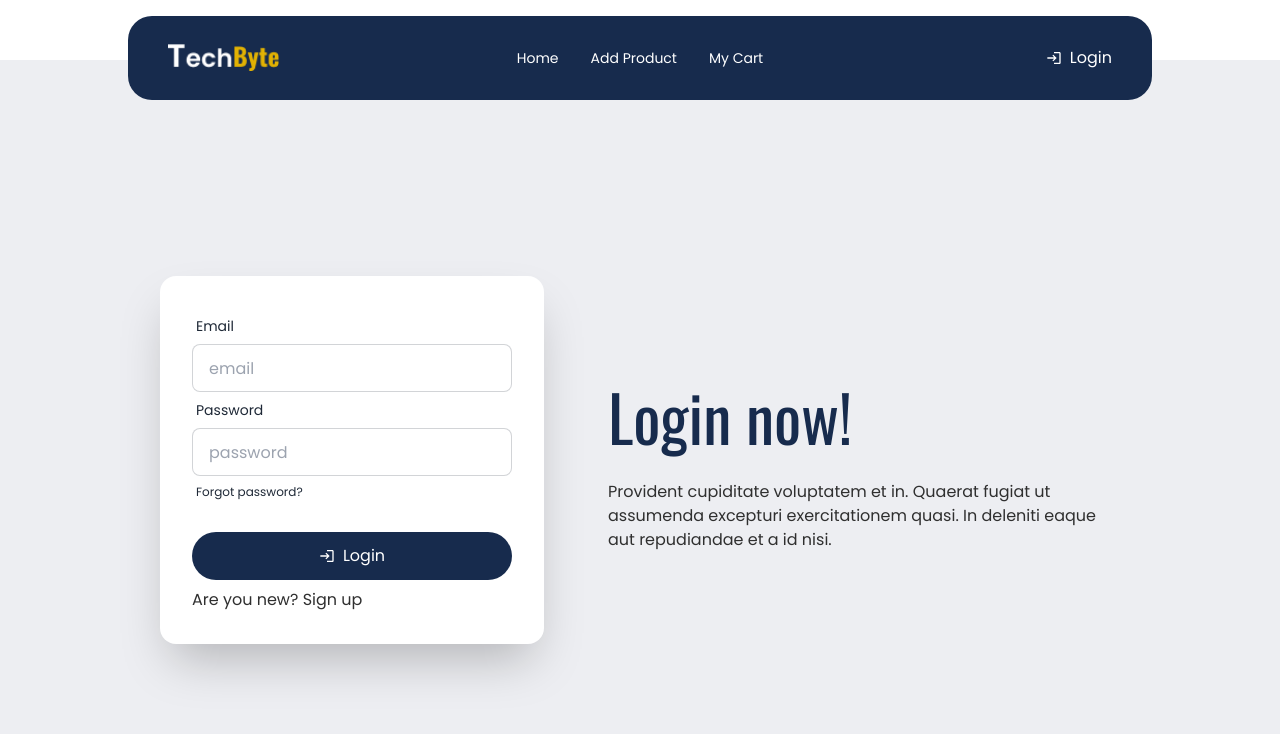
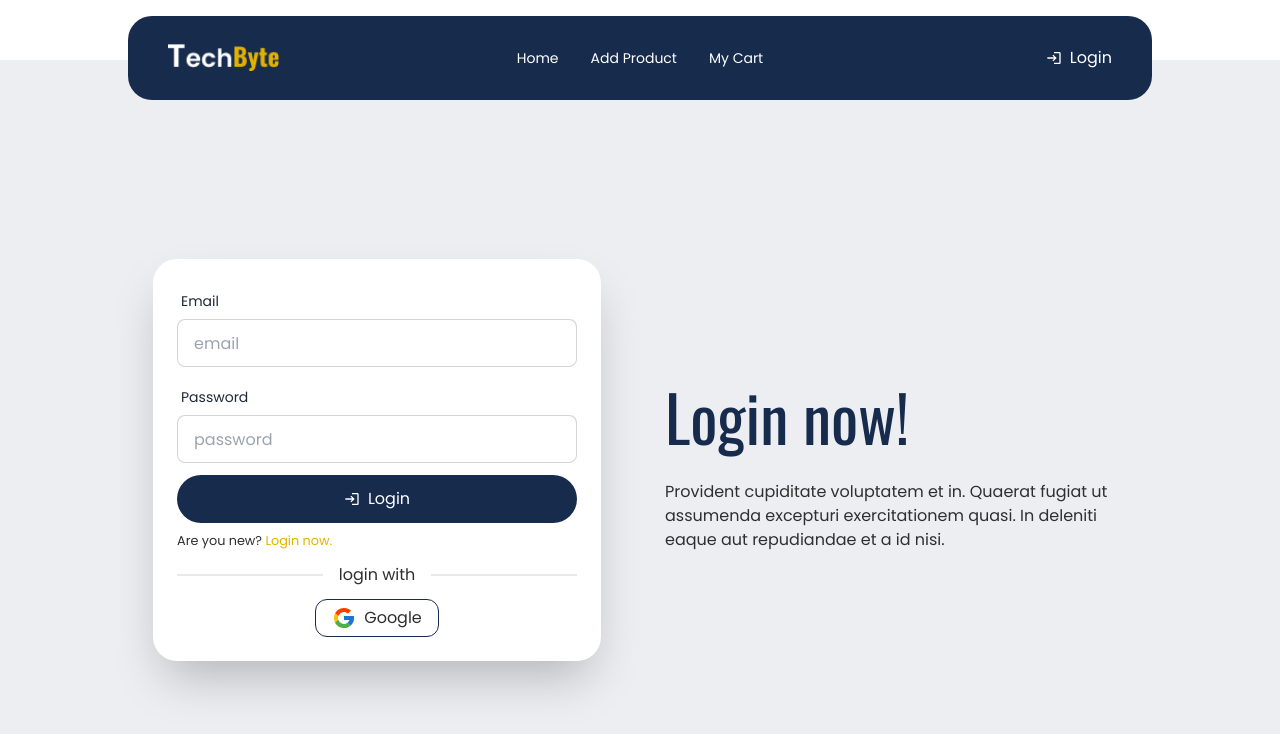
Before and after one commit to mdenjamulislam/tech-byte, a React (Vite) app: page /login in a window 1280 px wide. Shown: the top 734 px of the page. Built offline with nearby package versions, Linux system fonts and the light colour scheme; no server answers.

Commit message:
Logout added

```diff
--- a/src/Provider/AuthProvider.jsx
+++ b/src/Provider/AuthProvider.jsx
@@ -1,5 +1,5 @@
 import React, { createContext, useEffect, useState } from "react";
-import {  createUserWithEmailAndPassword, onAuthStateChanged, signInWithEmailAndPassword} from "firebase/auth";
+import {  createUserWithEmailAndPassword, onAuthStateChanged, signInWithEmailAndPassword, signOut} from "firebase/auth";
 import auth from "../authentication/firebase.config";
 
 export const AuthContext = createContext(null);
@@ -19,6 +19,11 @@ const AuthProvider = ({ children }) => {
         return signInWithEmailAndPassword(auth, email, password);
     }
 
+    const logOut = () => {
+        setLoading(false);
+        return signOut(auth);
+    }
+
 
     useEffect(() => {
         const unsubscribe = onAuthStateChanged(auth, (user) => {
@@ -28,7 +33,7 @@ const AuthProvider = ({ children }) => {
         return () => unsubscribe();
     }, []);
 
-    const userInfo = { user, loading, createUser, loginUser };
+    const userInfo = { user, loading, createUser, loginUser, logOut };
 
     return <AuthContext.Provider value={userInfo}>{children}</AuthContext.Provider>;
 };
--- a/src/components/Header.jsx
+++ b/src/components/Header.jsx
@@ -6,7 +6,7 @@ import { MdOutlineLogin } from "react-icons/md";
 import { AuthContext } from "../Provider/AuthProvider";
 
 const Header = () => {
-    const { user } = useContext(AuthContext);
+    const { user, logOut } = useContext(AuthContext);
 
     const navLinks = (
         <>
@@ -21,6 +21,16 @@ const Header = () => {
             </li>
         </>
     );
+
+    const handleLogOut = () => {
+        logOut()
+        .then((result) => {
+            console.log(result);
+        })
+        .catch((error) => {
+            console.log(error.message);
+        })
+    }
     return (
         <header className="p-4 relative">
             <div className="w-full lg:max-w-3xl xl:max-w-5xl mx-auto bg-primary rounded-xl lg:rounded-3xl">
@@ -54,7 +64,7 @@ const Header = () => {
                                         <a className="justify-between">Profile</a>
                                     </li>
                                     <li>
-                                        <a>Logout</a>
+                                        <a onClick={handleLogOut}>Logout</a>
                                     </li>
                                 </ul>
                             </div>
--- a/src/pages/Login.jsx
+++ b/src/pages/Login.jsx
@@ -1,4 +1,5 @@
 import { MdOutlineLogin } from "react-icons/md";
+import { FcGoogle } from "react-icons/fc";
 import { Link } from "react-router-dom";
 
 const Login = () => {
@@ -9,36 +10,41 @@ const Login = () => {
                     <h1 className="display">Login now!</h1>
                     <p>Provident cupiditate voluptatem et in. Quaerat fugiat ut assumenda excepturi exercitationem quasi. In deleniti eaque aut repudiandae et a id nisi.</p>
                 </div>
-                <div className="card card-body bg-base-100 w-full max-w-sm shrink-0 shadow-2xl">
-                    <form className="">
+                <div className="flex flex-col bg-base-100 w-full max-w-md p-4 lg:p-6 shrink-0 shadow-2xl rounded-2xl xl:rounded-3xl">
+                    <form className="space-y-3">
                         <div className="form-control">
                             <label className="label">
                                 <span className="label-text">Email</span>
                             </label>
-                            <input type="email" placeholder="email" className="input input-bordered" required />
+                            <input type="email" name="email" placeholder="email" className="input input-bordered" required />
                         </div>
                         <div className="form-control">
                             <label className="label">
                                 <span className="label-text">Password</span>
                             </label>
-                            <input type="password" placeholder="password" className="input input-bordered" required />
-                            <label className="label">
-                                <a href="#" className="label-text-alt link link-hover">
-                                    Forgot password?
-                                </a>
-                            </label>
+                            <input type="password" name="password" placeholder="password" className="input input-bordered" required />
                         </div>
                         <div className="form-control mt-6">
-                            <button className="btn--primary">
+                            <button type="submit" className="btn--primary">
                                 <MdOutlineLogin />
                                 <span>Login</span>
                             </button>
                         </div>
                     </form>
-                    <div className="card-actions">
-                        <p>
-                            Are you new? <Link to="/register">Sign up</Link>
+                    <div className="mt-2">
+                        <p className="text-sm">
+                            Are you new?{" "}
+                            <Link to="/login" className="text-accent">
+                                Login now.
+                            </Link>
                         </p>
+                    </div>
+                    <div className="divider">login with</div>
+                    <div className="flex items-center justify-center">
+                        <button className="flex items-center gap-2 px-3 md:px-4 py-1.5 border border-primary rounded-xl">
+                            <FcGoogle className="text-xl" />
+                            <span>Google</span>
+                        </button>
                     </div>
                 </div>
             </div>
```
